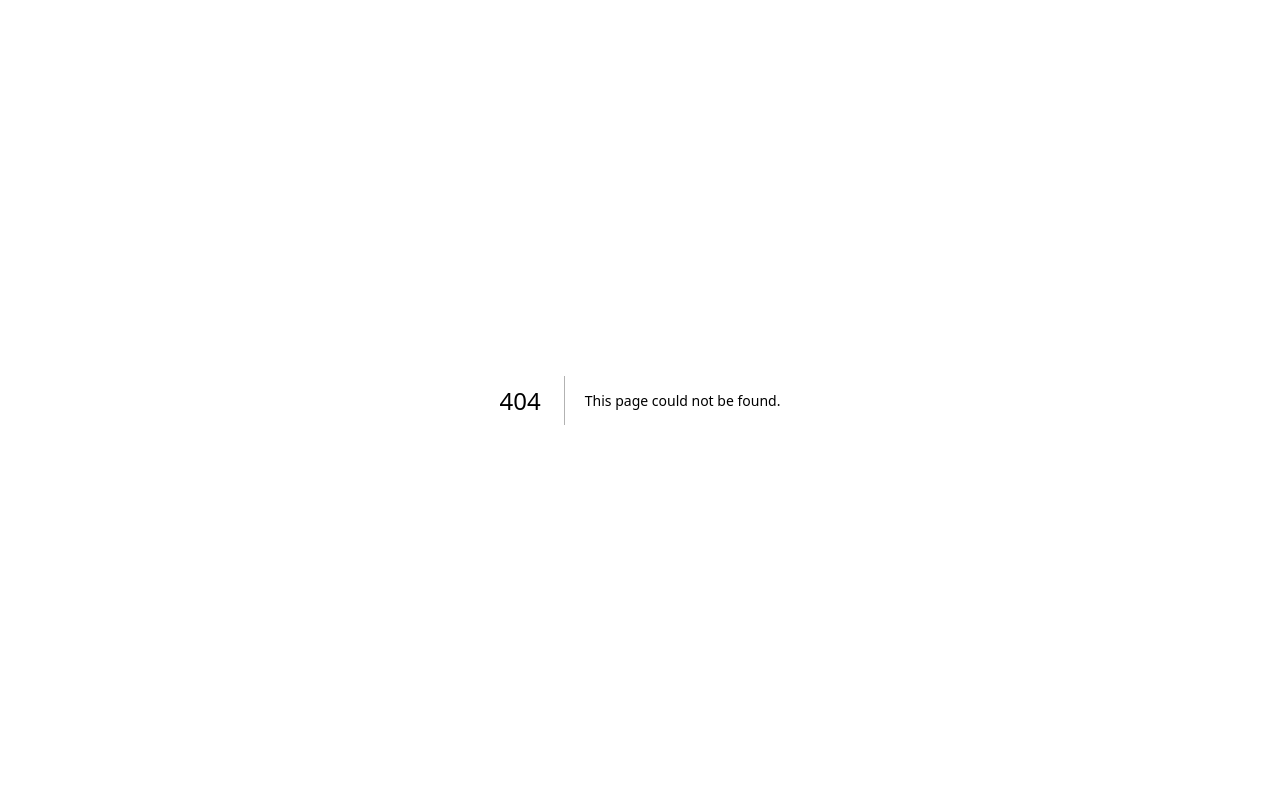
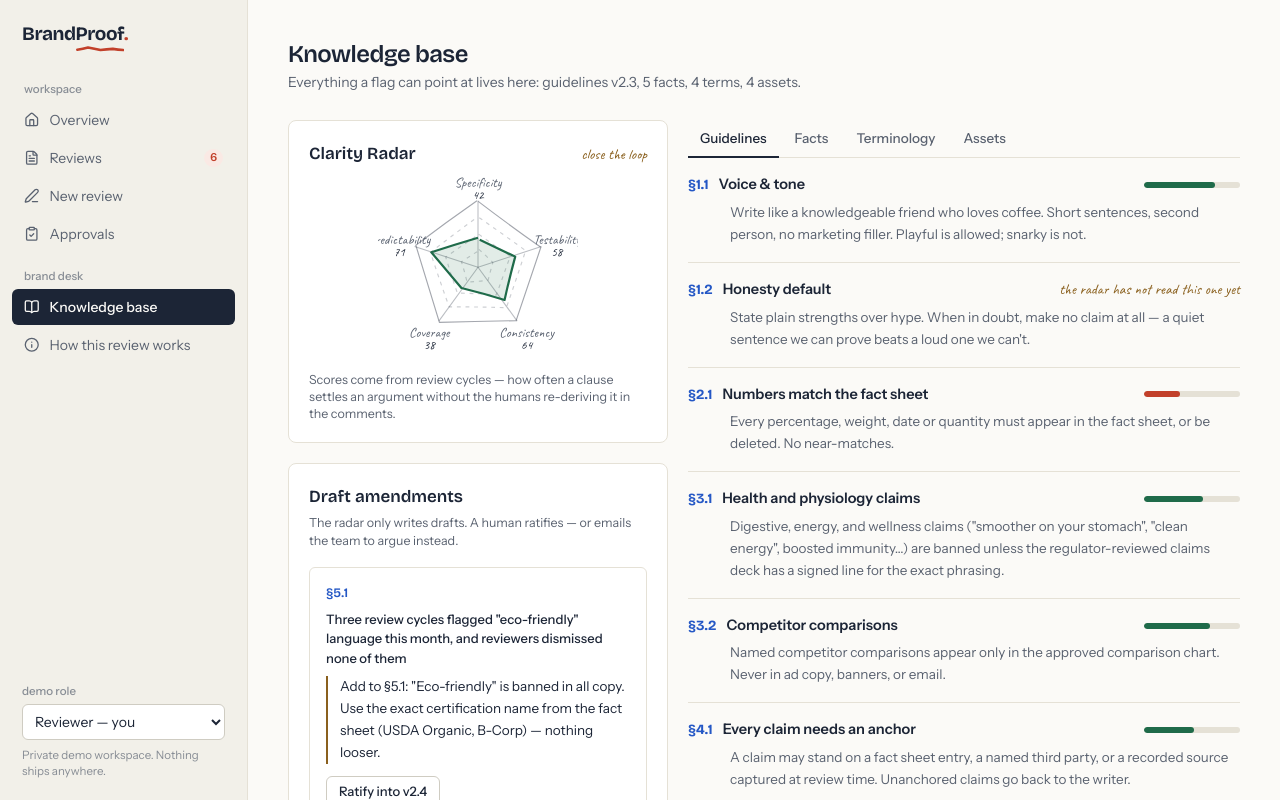
Before and after one commit to Himanshusolanki24/Brand, a Next.js app: page /app/guidelines in a window 1280 px wide. Before the commit this address had no page. Shown: the top 800 px of the page. Built offline with nearby package versions, Linux system fonts and the light colour scheme.

Commit message:
Add guidelines management page

```diff
--- /dev/null
+++ b/src/app/app/guidelines/page.tsx
@@ -0,0 +1,180 @@
+"use client";
+
+import { useState } from "react";
+import clsx from "clsx";
+import { fmtDate, useDemo } from "@/lib/store";
+import { Button } from "@/components/ui/button";
+import { Stamp } from "@/components/ui/pills";
+import { ClarityRadar } from "@/components/app/clarity-radar";
+
+const TABS = ["Guidelines", "Facts", "Terminology", "Assets"] as const;
+type Tab = (typeof TABS)[number];
+
+export default function KnowledgeBasePage() {
+  const { state, dispatch } = useDemo();
+  const [tab, setTab] = useState<Tab>("Guidelines");
+
+  const proposed = state.amendments.filter((a) => a.state === "proposed");
+
+  return (
+    <div>
+      <header>
+        <h1 className="font-display text-[24px] font-semibold tracking-tight">Knowledge base</h1>
+        <p className="text-sm text-ink-soft">
+          Everything a flag can point at lives here: guidelines {state.guidelineVersion},{" "}
+          {state.facts.length} facts, {state.terms.length} terms, {state.assets.length} assets.
+        </p>
+      </header>
+
+      <div className="mt-7 grid items-start gap-5 lg:grid-cols-[380px_1fr]">
+        {/* Clarity Radar + close-the-loop */}
+        <div className="space-y-5">
+          <section className="rounded-lg border border-line bg-sheet p-5">
+            <div className="flex items-baseline justify-between gap-2">
+              <h2 className="font-display text-[17px] font-semibold">Clarity Radar</h2>
+              <span className="font-hand text-[15px] text-pencil">close the loop</span>
+            </div>
+            <div className="mt-1 flex justify-center">
+              <ClarityRadar scores={state.radar} size={200} />
+            </div>
+            <p className="text-[12.5px] leading-snug text-ink-soft">
+              Scores come from review cycles — how often a clause settles an argument without the
+              humans re-deriving it in the comments.
+            </p>
+          </section>
+
+          <section className="rounded-lg border border-line bg-sheet p-5">
+            <h2 className="font-display text-[17px] font-semibold">Draft amendments</h2>
+            <p className="mt-1 text-[12.5px] text-ink-soft">
+              The radar only writes drafts. A human ratifies — or emails the team to argue instead.
+            </p>
+            <ul className="mt-4 space-y-4">
+              {proposed.length === 0 ? (
+                <li className="text-[13px] text-ink-soft">Nothing pending. The rulebook is holding.</li>
+              ) : null}
+              {proposed.map((a) => (
+                <li key={a.id} className="rounded-md border border-line p-4">
+                  <p className="font-display text-[13px] font-semibold text-cite">§{a.clause}</p>
+                  <p className="mt-1.5 text-[13px] font-medium">{a.basedOn}</p>
+                  <blockquote className="mt-2 border-l-2 border-pencil pl-3 text-[13.5px] leading-relaxed">
+                    {a.draft}
+                  </blockquote>
+                  <Button
+                    variant="outline"
+                    size="sm"
+                    className="mt-3"
+                    onClick={() => dispatch({ type: "ratify", amendmentId: a.id })}
+                  >
+                    Ratify into {state.guidelineVersion === "v2.3" ? "v2.4" : "v2.5"}
+                  </Button>
+                </li>
+              ))}
+            </ul>
+            <div className="mt-4 border-t border-line pt-3">
+              {state.amendments.some((a) => a.state === "ratified") ? (
+                <div className="flex items-center gap-3">
+                  <Stamp label="Ratified" />
+                  <p className="text-[12px] text-ink-soft">
+                    Rulebook now reads {state.guidelineVersion}. Reviewed work cites the version it judged.
+                  </p>
+                </div>
+              ) : null}
+            </div>
+          </section>
+        </div>
+
+        {/* The stacks */}
+        <section>
+          <div role="tablist" aria-label="Knowledge base sections" className="flex gap-1 border-b border-line">
+            {TABS.map((t) => (
+              <button
+                key={t}
+                role="tab"
+                aria-selected={tab === t}
+                onClick={() => setTab(t)}
+                className={clsx(
+                  "-mb-px border-b-2 px-3 py-2 text-[13.5px] font-medium transition-colors",
+                  tab === t
+                    ? "border-ink text-ink"
+                    : "border-transparent text-ink-soft hover:text-ink",
+                )}
+              >
+                {t}
+              </button>
+            ))}
+          </div>
+
+          {tab === "Guidelines" ? (
+            <ul className="divide-y divide-line">
+              {state.guidelines.map((g) => (
+                <li key={g.number} className="gap-3 py-4">
+                  <p className="flex items-baseline gap-2.5">
+                    <span className="font-display text-[14px] font-bold text-cite">§{g.number}</span>
+                    <span className="text-[14.5px] font-semibold">{g.label}</span>
+                    {g.clarity !== null ? (
+                      <span
+                        className="ml-auto hidden h-1.5 w-24 self-center overflow-hidden rounded bg-line sm:block"
+                        role="img"
+                        aria-label={`clarity ${g.clarity} of 100`}
+                      >
+                        <span
+                          className="block h-full rounded"
+                          style={{
+                            width: `${g.clarity}%`,
+                            background: g.clarity < 50 ? "var(--color-redpen)" : "var(--color-greenink)",
+                          }}
+                        />
+                      </span>
+                    ) : (
+                      <span className="ml-auto hidden font-hand text-[15px] leading-none text-pencil sm:block">
+                        the radar has not read this one yet
+                      </span>
+                    )}
+                  </p>
+                  <p className="mt-1.5 pl-[42px] text-[13.5px] leading-relaxed text-ink-soft">{g.text}</p>
+                </li>
+              ))}
+            </ul>
+          ) : null}
+
+          {tab === "Facts" ? (
+            <ul className="divide-y divide-line">
+              {state.facts.map((f) => (
+                <li key={f.id} className="py-4">
+                  <p className="text-[14.5px] font-medium">{f.claim}</p>
+                  <p className="mt-0.5 text-[12.5px] text-ink-soft">
+                    verified {fmtDate(Date.parse(f.verified))} · {f.source} — anchors §2.1 and §4.1
+                  </p>
+                </li>
+              ))}
+            </ul>
+          ) : null}
+
+          {tab === "Terminology" ? (
+            <dl className="divide-y divide-line">
+              {state.terms.map((t) => (
+                <div key={t.id} className="py-4">
+                  <dt className="text-[14.5px] font-semibold">{t.term}</dt>
+                  <dd className="mt-0.5 text-[13.5px] leading-relaxed text-ink-soft">{t.definition}</dd>
+                </div>
+              ))}
+            </dl>
+          ) : null}
+
+          {tab === "Assets" ? (
+            <ul className="divide-y divide-line">
+              {state.assets.map((a) => (
+                <li key={a.id} className="py-4">
+                  <p className="text-[14.5px] font-medium">
+                    {a.name} <span className="text-[12px] font-normal text-ink-soft">({a.kind})</span>
+                  </p>
+                  <p className="mt-0.5 text-[12.5px] text-ink-soft">{a.note}</p>
+                </li>
+              ))}
+            </ul>
+          ) : null}
+        </section>
+      </div>
+    </div>
+  );
+}
```
